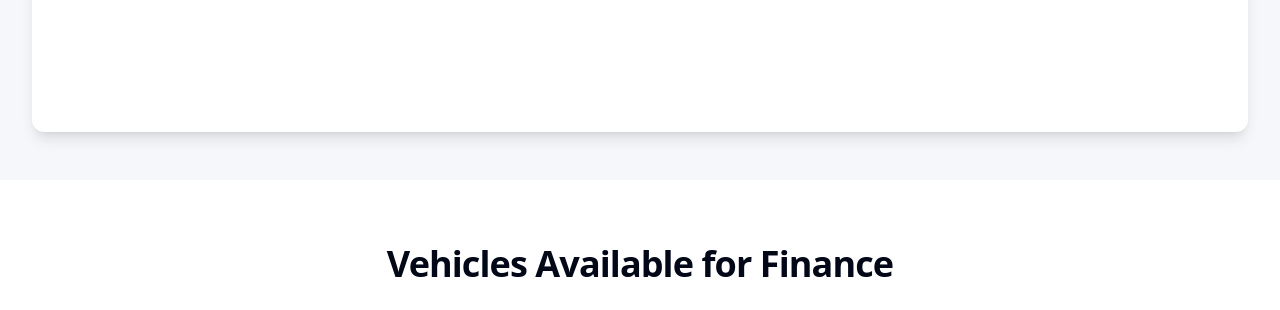
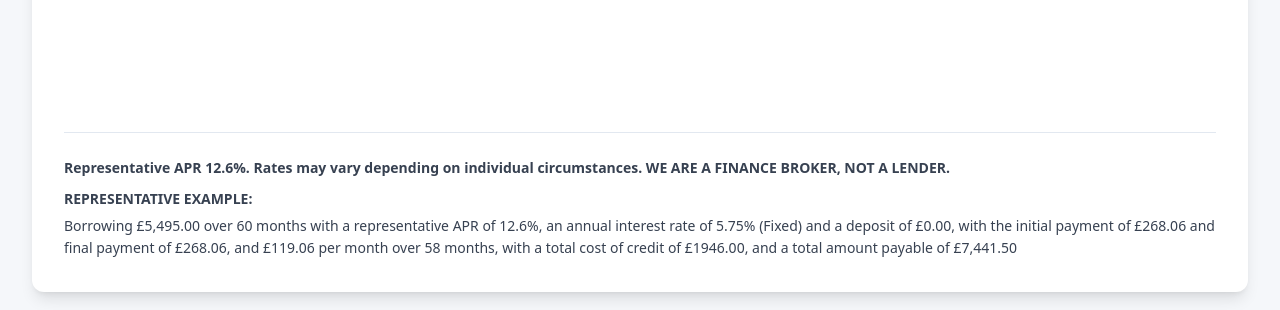
Before and after one commit to Outbound121/sleek-car-funding-96, a React (Vite) app: page / in a window 1280 px wide. Shown: the part 1080-1390 px from the top of the page. Built offline with nearby package versions, Linux system fonts and the light colour scheme.

Commit message:
Add compliance information to form
Adds compliance information and a representative example to the finance application form section.

```diff
--- a/src/pages/Index.tsx
+++ b/src/pages/Index.tsx
@@ -57,6 +57,19 @@ const Index = () => {
         <section className="container mx-auto py-12">
           <div className="bg-white rounded-xl shadow-lg overflow-hidden p-8">
             <div id="iframe-container" className="w-full min-h-[600px]"></div>
+
+            {/* Compliance Text */}
+            <div className="mt-8 text-sm text-gray-700 border-t pt-6">
+              <p className="font-semibold mb-2">Representative APR 12.6%. Rates may vary depending on individual circumstances. WE ARE A FINANCE BROKER, NOT A LENDER.</p>
+
+              <p className="font-semibold mb-1">REPRESENTATIVE EXAMPLE:</p>
+
+              <p>
+                Borrowing £5,495.00 over 60 months with a representative APR of 12.6%, an annual interest rate of 5.75% (Fixed)
+                and a deposit of £0.00, with the initial payment of £268.06 and final payment of £268.06, and £119.06 per month
+                over 58 months, with a total cost of credit of £1946.00, and a total amount payable of £7,441.50
+              </p>
+            </div>
           </div>
         </section>
 
```
